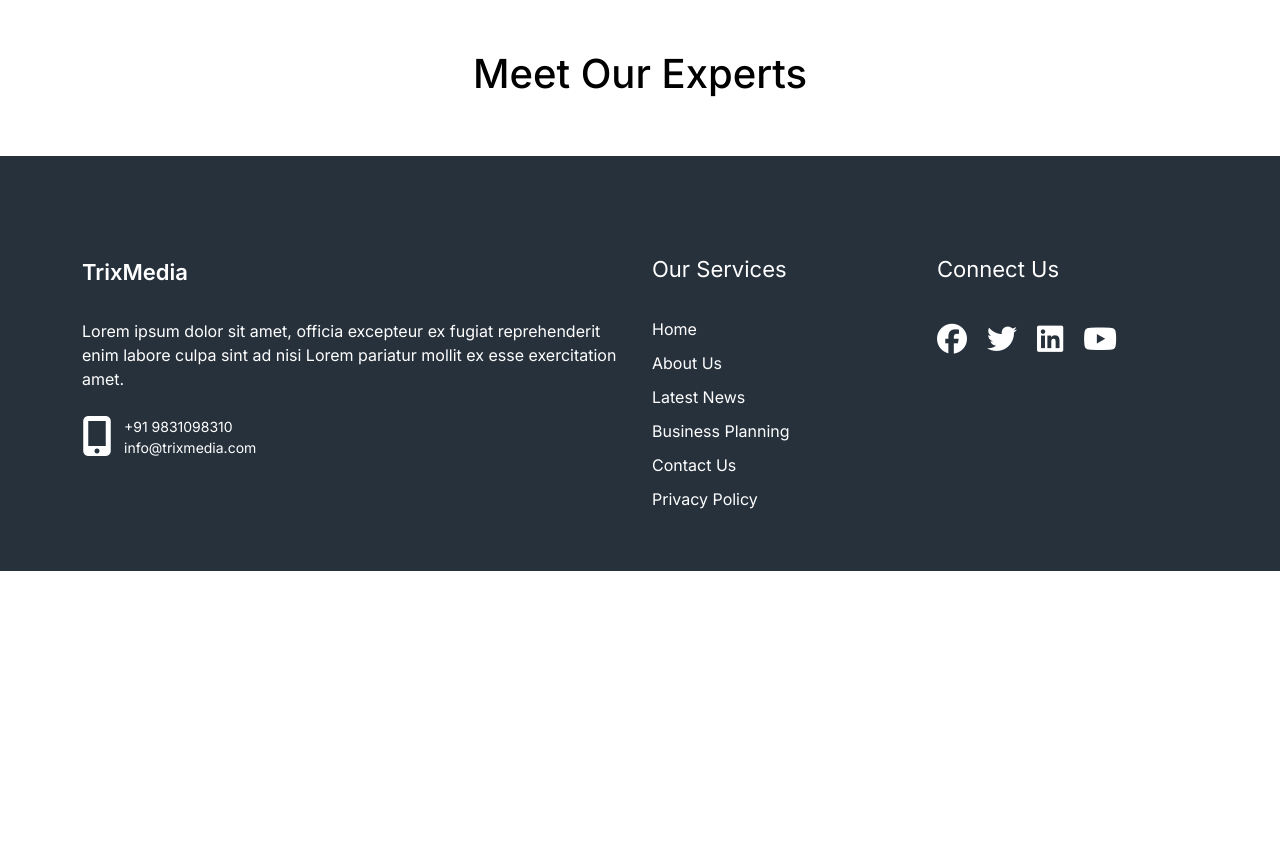
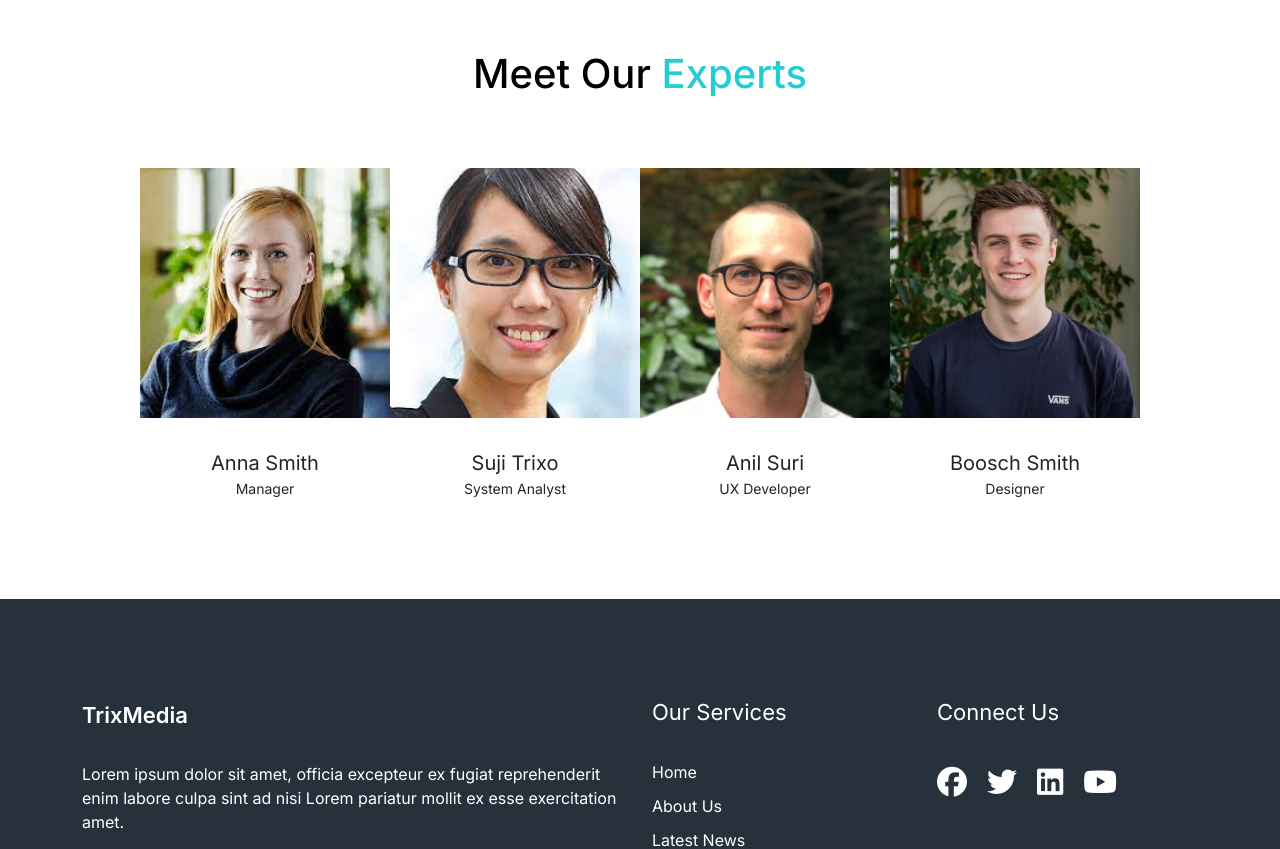
Before and after one commit to chandanp619/cphtmlwork, a plain HTML site: page project-2/index.html in a window 1280 px wide. Shown: the part 2938-3787 px from the top of the page. Before the commit the page ends 3509 px from the top, so only its background shows below. Drawn offline with nearby package versions, Linux system fonts and the light colour scheme; a script that the page names is missing.

Commit message:
updated experts section

```diff
--- a/project-2/index.html
+++ b/project-2/index.html
@@ -173,8 +173,59 @@
         <div class="row">
           <div class="col">
             <h2 class="section-title text-center">
-              Meet Our Experts
+              Meet Our <span>Experts</span>
             </h2>
+          </div>
+        </div>
+        <div class="row">
+          <div class="col">
+            <ul class="experts">
+              <li>
+                <div class="expert">
+                  <div class="expert-image">
+                    <img src="images/experts/u-5.jpg" />
+                  </div>
+                  <div class="expert-info">
+                    <span class="name">Anna Smith</span>
+                    <span class="designation">Manager</span>
+                  </div>
+                </div>
+              </li>
+              <li>
+                <div class="expert">
+                  <div class="expert-image">
+                    <img src="images/experts/u-4.jpg" />
+                  </div>
+                  <div class="expert-info">
+                    <span class="name">Suji Trixo</span>
+                    <span class="designation">System Analyst</span>
+                  </div>
+                </div>
+              </li>
+              <li>
+                <div class="expert">
+                  <div class="expert-image">
+                    <img src="images/experts/u-2.png" />
+                  </div>
+                  <div class="expert-info">
+                    <span class="name">Anil Suri</span>
+                    <span class="designation">UX Developer</span>
+                  </div>
+                </div>
+              </li>
+              <li>
+                <div class="expert">
+                  <div class="expert-image">
+                    <img src="images/experts/u-1.jpg" />
+                  </div>
+                  <div class="expert-info">
+                    <span class="name">Boosch Smith</span>
+                    <span class="designation">Designer</span>
+                  </div>
+                </div>
+              </li>
+
+            </ul>
           </div>
         </div>
       </div>
--- a/project-2/styles/style.scss
+++ b/project-2/styles/style.scss
@@ -247,6 +247,60 @@ body{
         }
     }
 
+    .section-five{
+
+        .section-title{
+            margin-bottom:50px ;
+        }
+        .experts{
+            margin: 0;
+            padding: 0;
+            list-style-type: none;
+            display: flex;
+            flex-direction: row;
+            flex-wrap: wrap;
+            align-items: center;
+            justify-content: center;
+            .expert{
+                width:250px;
+                margin: 20px auto;
+                .expert-image{
+                    overflow: hidden;
+                    img{
+                        max-width: 100%;
+                        width: 400px;
+                    }
+                }
+                .expert-info{
+                    display: flex;
+                    padding: 30px 10px;
+                    flex-direction: column;
+                    justify-content: center;
+                    align-items: center;
+                    .name{
+                        font-size: 20px;
+                    }
+                    .designation{
+                        font-size: 14px;
+                    }
+                }
+
+                &:hover{
+                    .expert-image{
+                        img{
+                            transform: scale(1.5);
+                            transition: transform .5s ease;
+                        }
+                    }
+                    .expert-info{
+                        background: $gradient;
+                        color:$white;
+                    }
+                }
+            }
+        }
+    }
+
     footer{
         background-color: $darkBlue;
         padding-top: 100px;
```
Also changed, not shown: project-2/images/experts/u-1.jpg (added), project-2/images/experts/u-2.png (added), project-2/images/experts/u-3.jpg (added), project-2/images/experts/u-4.jpg (added), project-2/images/experts/u-5.jpg (added), project-2/styles/style.css, 1 other file.
